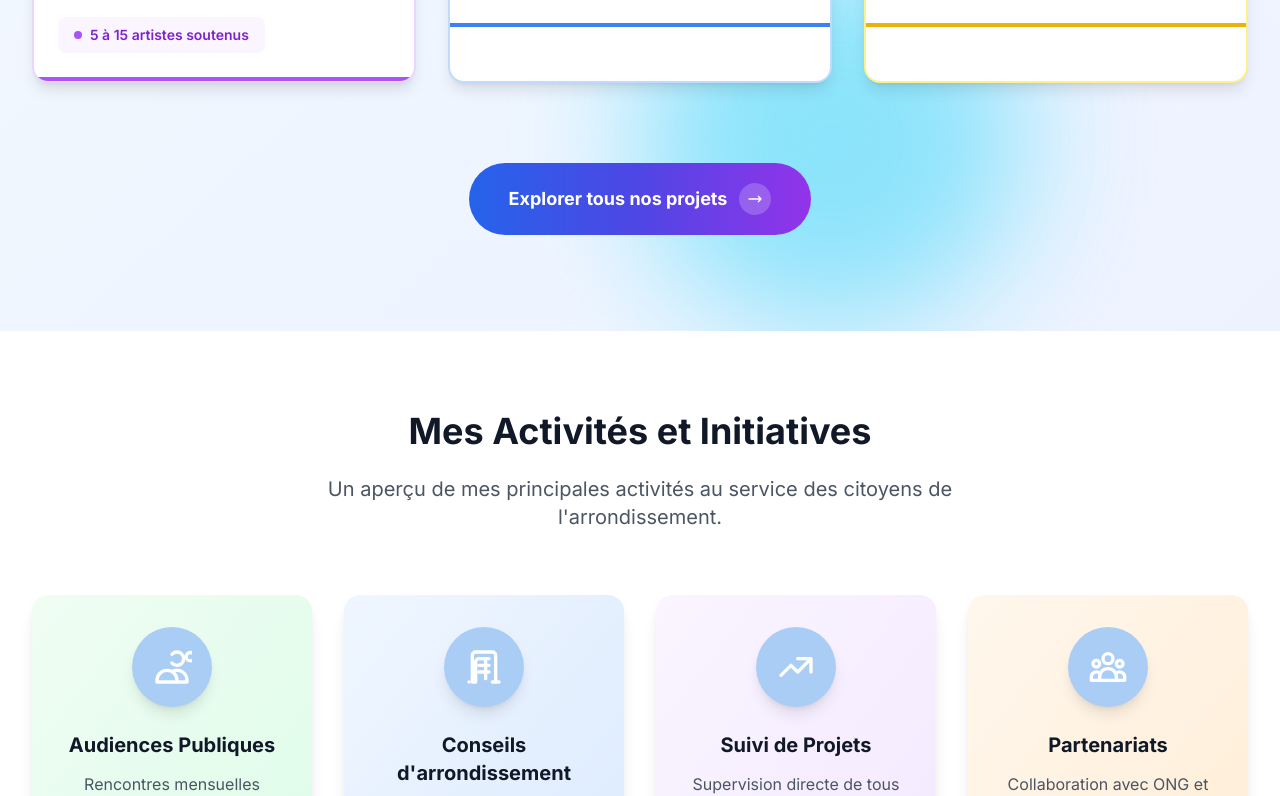
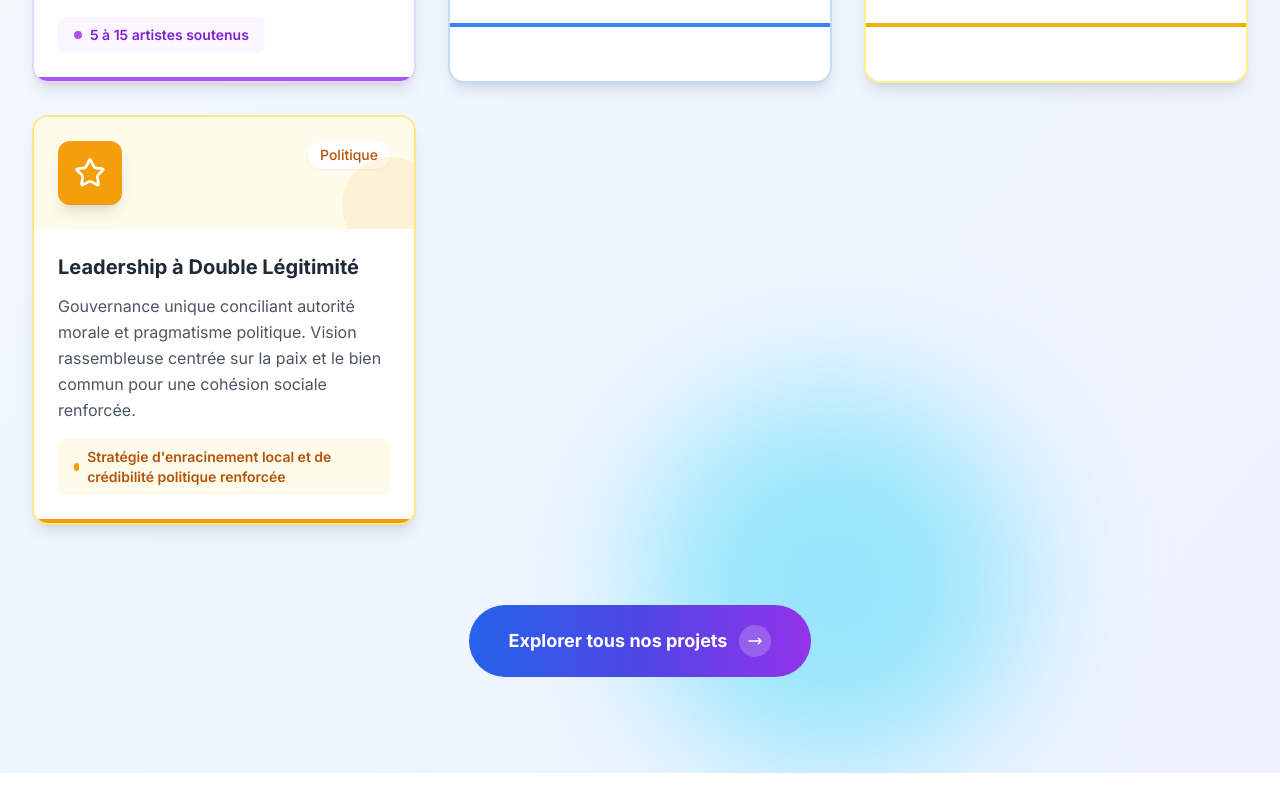
Before and after one commit to 7Bhil/Arrondissement, a React (Vite) app: page / in a window 1280 px wide. Shown: the part 3350-4146 px from the top of the page. Built offline with nearby package versions, Linux system fonts and the light colour scheme.

Commit message:
politique

```diff
--- a/src/data/projects.js
+++ b/src/data/projects.js
@@ -1,4 +1,4 @@
-import { Palette, GraduationCap, Lightbulb } from "lucide-react";
+import { Palette, GraduationCap, Lightbulb, Star } from "lucide-react";
 
 const projects = [
   {
@@ -13,10 +13,9 @@ const projects = [
     couleurText: "text-purple-700",
     categorie: "Culture",
     impact: "5 à 15 artistes soutenus",
-    // Liens vers différentes pages
-    lien: "/projets/artistes-peintres", // lien principal
-    lienExterne: null, // si tu veux un lien externe
-    hasDetailPage: true, // pour savoir si le projet a une page détaillée
+    lien: "/projets/artistes-peintres",
+    lienExterne: null,
+    hasDetailPage: true,
   },
   {
     id: 2,
@@ -30,7 +29,7 @@ const projects = [
     couleurText: "text-blue-700",
     categorie: "Éducation",
     impact: "10 à 50 enfants scolarisés",
-    lien: "/culture",
+    lien: "/projets/scolarite-orphelins",
     lienExterne: null,
     hasDetailPage: true,
   },
@@ -50,6 +49,37 @@ const projects = [
     lienExterne: null,
     hasDetailPage: true,
   },
+  // Nouveaux projets pour l'onglet Politique
+  {
+    id: 4, // On réutilise l'ID 4 pour rester cohérent
+    titre: "Leadership à Double Légitimité",
+    description:
+      "Gouvernance unique conciliant autorité morale et pragmatisme politique. Vision rassembleuse centrée sur la paix et le bien commun pour une cohésion sociale renforcée.",
+    icone: Star, // Ou 'Users' pour le rassemblement. 'Star' symbolise l'exemplarité et le leadership.
+    couleur: "bg-amber-500", // Or / Amber pour signifier la valeur, l'excellence.
+    couleurBg: "bg-amber-50",
+    couleurBorder: "border-amber-200",
+    couleurText: "text-amber-700",
+    categorie: "Politique",
+    impact:
+      "Stratégie d'enracinement local et de crédibilité politique renforcée", // Reprise de la citation finale
+    lien: "/politique",
+    lienExterne: null,
+    hasDetailPage: true,
+  },
 ];
 
+// Fonction utilitaire pour filtrer les projets par catégorie
+export const getProjectsByCategory = (category) => {
+  return projects.filter((project) => project.categorie === category);
+};
+
+// Objet regroupant tous les projets par catégorie
+export const projectsByCategory = {
+  Culture: getProjectsByCategory("Culture"),
+  Éducation: getProjectsByCategory("Éducation"),
+  Infrastructures: getProjectsByCategory("Infrastructures"),
+  Politique: getProjectsByCategory("Politique"),
+};
+
 export default projects;
--- a/src/routes/AppRoutes.jsx
+++ b/src/routes/AppRoutes.jsx
@@ -5,7 +5,7 @@ import Projects from "../pages/Projects";
 import Contact from "../pages/Contact";
 import Apropos from "../pages/Apropos";
 import Conseils from "../pages/Conseils";
-import Culture from "../pages/Culture";
+import Politique from "../pages/Politique";
 
 // Composant pour gérer le scroll automatique
 function ScrollToTop() {
@@ -30,7 +30,7 @@ function AppRoutes() {
           <Route path="/projets" element={<Projects />} />
           <Route path="/contact" element={<Contact />} />
           <Route path="/conseils" element={<Conseils />} />
-          <Route path="/culture" element={<Culture />} />
+          <Route path="/politique" element={<Politique />} />
         </Routes>
       </main>
     </div>
```
Also changed, not shown: src/pages/Politique.jsx (renamed from src/pages/Culture.jsx).
